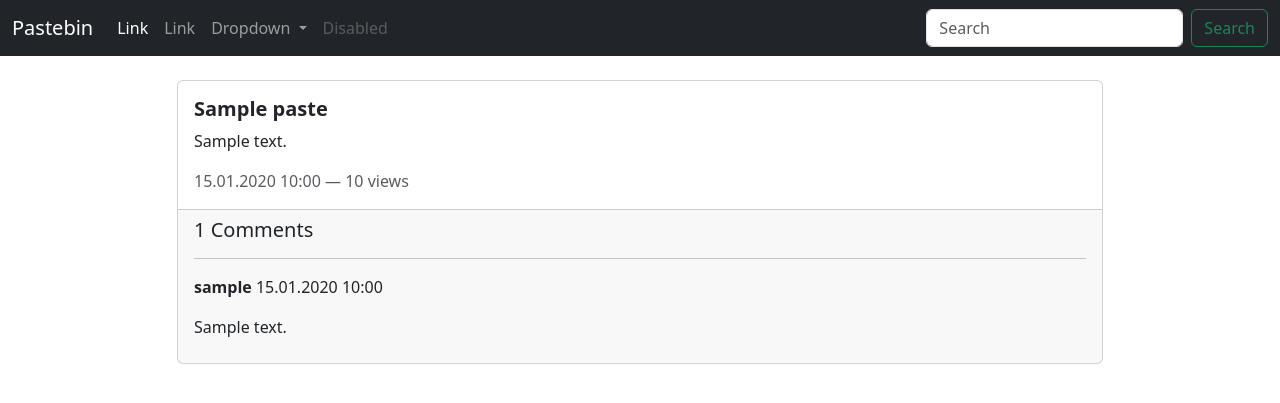
After one commit to Pawelgit1234/pastebin_django, a Django app: a page that uses pastebin/templates/base.html in a window 1280 px wide. The commit adds this page. Shown: the top 403 px of the page. Run offline with Django 5.2, Linux system fonts and the light colour scheme; tables that the repository leaves empty hold one stand-in row (values such as "Sample post").

Commit message:
detail.html and comments with replies

```diff
--- a/pastebin/pastebin/settings.py
+++ b/pastebin/pastebin/settings.py
@@ -37,6 +37,9 @@ INSTALLED_APPS = [
     'django.contrib.sessions',
     'django.contrib.messages',
     'django.contrib.staticfiles',
+
+    # Installed
+    'rest_framework',
 
     # My apps
     'pastes',
--- a/pastebin/pastes/models.py
+++ b/pastebin/pastes/models.py
@@ -24,7 +24,7 @@ class Paste(models.Model):
 	]
 
 	user = models.ForeignKey(User, on_delete=models.CASCADE, related_name='pastes')
-	title = models.CharField('Title', max_length=100, blank=True)
+	title = models.CharField('Title', max_length=100)
 	text = models.TextField('Text', max_length=10000)
 	delete_option = models.CharField('Delete Option', choices=delete_options, default='NEVER', max_length=20)
 	delete_at = models.DateTimeField('Delete At', blank=True, null=True)
@@ -60,7 +60,7 @@ class Comment(models.Model):
 	paste = models.ForeignKey(Paste, on_delete=models.CASCADE, related_name='comments')
 	text = models.TextField('Text', max_length=200)
 	date = models.DateTimeField('Date and Time', default=timezone.now)
-	reply_to = models.ForeignKey('self', on_delete=models.CASCADE, null=True, blank=True)
+	reply_to = models.ForeignKey('self', on_delete=models.CASCADE, null=True, blank=True, related_name='replies')
 
 	def __str__(self):
 		return self.text[:10]
--- a/pastebin/pastes/urls.py
+++ b/pastebin/pastes/urls.py
@@ -3,5 +3,7 @@ from django.urls import path
 from . import views
 
 urlpatterns = [
+	path('', views.home, name='home'),
+	path('paste/<slug:slug>/', views.detail, name='detail'),
 
 ]
--- a/pastebin/pastes/views.py
+++ b/pastebin/pastes/views.py
@@ -1,3 +1,15 @@
-from django.shortcuts import render
+from django.shortcuts import render, get_object_or_404, get_list_or_404
 
-# Create your views here.
+from .business import increment_views
+from .models import Paste, Comment
+
+
+def home(request):
+	pastes = get_list_or_404(Paste)
+	return render(request, 'paste/home.html', {'pastes': pastes})
+
+
+def detail(request, slug):
+	paste = get_object_or_404(Paste, slug=slug)
+	increment_views(slug) # TODO: one user can give just one view
+	return render(request, "paste/detail.html", {"paste": paste})
--- /dev/null
+++ b/pastebin/static/css/links.css
@@ -0,0 +1,8 @@
+.paste-link {
+    color: black;
+    text-decoration: none;
+}
+
+.paste-link:hover {
+    color: #666;
+}
--- a/pastebin/templates/base.html
+++ b/pastebin/templates/base.html
@@ -1,10 +1,53 @@
 <!DOCTYPE html>
+{% load static %}
 <html lang="en">
 <head>
     <meta charset="UTF-8">
     <title>Pastebin</title>
+    <link href="https://cdn.jsdelivr.net/npm/bootstrap@5.3.2/dist/css/bootstrap.min.css" rel="stylesheet" integrity="sha384-T3c6CoIi6uLrA9TneNEoa7RxnatzjcDSCmG1MXxSR1GAsXEV/Dwwykc2MPK8M2HN" crossorigin="anonymous">
+    <link href="{% static 'css/links.css' %}" rel="stylesheet">
 </head>
 <body>
+    <nav class="navbar navbar-expand-lg bg-dark navbar-dark">
+        <div class="container-fluid">
+            <a class="navbar-brand" href="{% url 'home' %}">Pastebin</a>
+            <button class="navbar-toggler" type="button" data-bs-toggle="collapse" data-bs-target="#navbarSupportedContent" aria-controls="navbarSupportedContent" aria-expanded="false" aria-label="Toggle navigation">
+                <span class="navbar-toggler-icon"></span>
+            </button>
+            <div class="collapse navbar-collapse" id="navbarSupportedContent">
+                <ul class="navbar-nav me-auto mb-2 mb-lg-0">
+                    <li class="nav-item">
+                        <a class="nav-link active" aria-current="page" href="#">Link</a>
+                    </li>
+                    <li class="nav-item">
+                        <a class="nav-link" href="#">Link</a>
+                    </li>
+                    <li class="nav-item dropdown">
+                        <a class="nav-link dropdown-toggle" href="#" role="button" data-bs-toggle="dropdown" aria-expanded="false">
+                            Dropdown
+                        </a>
+                        <ul class="dropdown-menu">
+                            <li><a class="dropdown-item" href="#">Action</a></li>
+                            <li><a class="dropdown-item" href="#">Another action</a></li>
+                            <li><hr class="dropdown-divider"></li>
+                            <li><a class="dropdown-item" href="#">Something else here</a></li>
+                        </ul>
+                    </li>
+                    <li class="nav-item">
+                        <a class="nav-link disabled" aria-disabled="true">Disabled</a>
+                    </li>
+                </ul>
+                <form class="d-flex" role="search">
+                    <input class="form-control me-2" type="search" placeholder="Search" aria-label="Search">
+                    <button class="btn btn-outline-success" type="submit">Search</button>
+                </form>
+            </div>
+        </div>
+    </nav>
+    <br>
+    {% block content %}
+    {% endblock %}
 
+<script src="https://cdn.jsdelivr.net/npm/bootstrap@5.3.2/dist/js/bootstrap.bundle.min.js" integrity="sha384-C6RzsynM9kWDrMNeT87bh95OGNyZPhcTNXj1NW7RuBCsyN/o0jlpcV8Qyq46cDfL" crossorigin="anonymous"></script>
 </body>
 </html>
--- /dev/null
+++ b/pastebin/templates/paste/detail.html
@@ -0,0 +1,40 @@
+{% extends "base.html" %}
+{% block content %}
+<div class="container">
+    <div class="row justify-content-center">
+        <div class="col-md-10 mb-4">
+            <div class="card">
+                <div class="card-body">
+                    <h5 class="card-title"><b>{{ paste.title }}</b></h5>
+                    <p>{{ paste.text }}</p>
+                    <div class="mt-auto">
+                        <p class="card-text text-muted mb-0">{{ paste.date|date:"d.m.Y H:i" }} — {{ paste.views }} views</p>
+                    </div>
+                </div>
+                <div class="card-footer">
+                    <h5>{{ paste.comments.all|length }} Comments</h5>
+                    <div class="comments">
+                        {% if paste.comments.all %}
+                            {% for comment in paste.comments.all %}
+                                {% if not comment.reply_to %}
+                                <hr>
+                                <div class="comment">
+                                    <p><b>{{ comment.user.username }}</b> {{ comment.date|date:"d.m.Y H:i" }}</p>
+                                    <p>{{ comment.text }}</p>
+                                    {% for reply in comment.replies.all %}
+                                        <div class="reply" style="margin-left: 20px;">
+                                            <p><b>{{ reply.user.username }}</b> {{ reply.date|date:"d.m.Y H:i" }}</p>
+                                            <p>{{ reply.text }}</p>
+                                        </div>
+                                    {% endfor %}
+                                </div>
+                                {% endif %}
+                            {% endfor %}
+                        {% endif %}
+                    </div>
+                </div>
+            </div>
+        </div>
+    </div>
+</div>
+{% endblock %}
```
Also changed, not shown: pastebin/pastes/serializers.py (added, +15 -0 lines), pastebin/templates/paste/home.html (added, +20 -0 lines).
